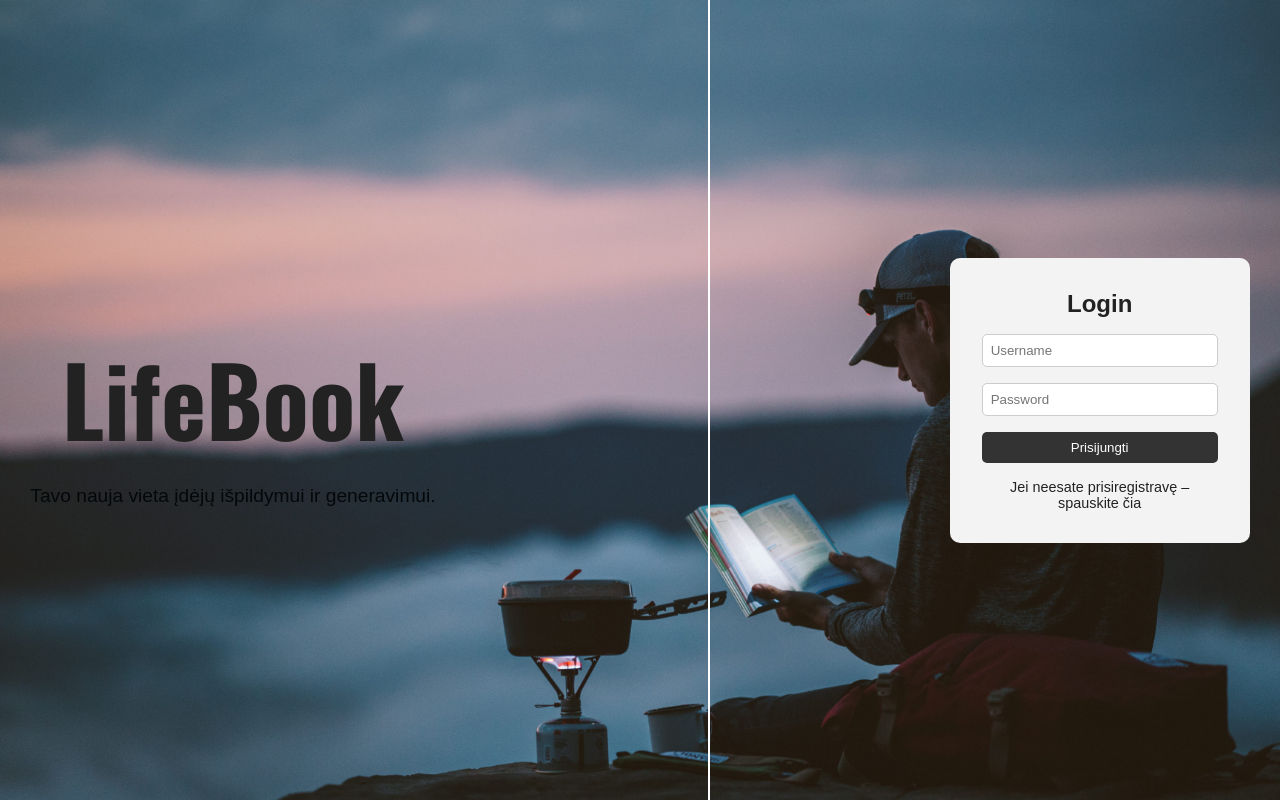
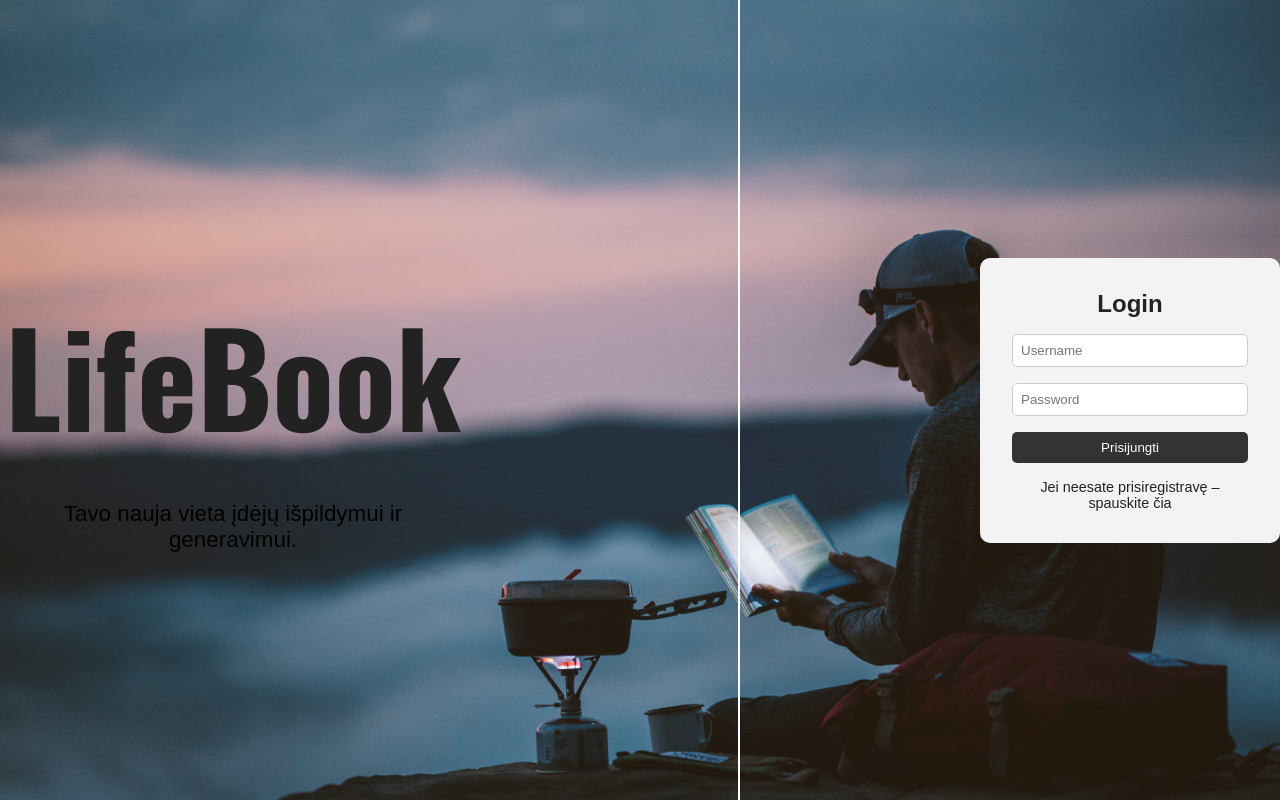
Before and after one commit to fAntomlt/baigiamasisdarbas, a React (Vite) app: page / in a window 1280 px wide. Built offline with nearby package versions, Linux system fonts and the light colour scheme.

Commit message:
Spacing between text on the left side added

```diff
--- a/src/pages/AuthPage.jsx
+++ b/src/pages/AuthPage.jsx
@@ -1,8 +1,6 @@
 import React from 'react';
 import styled from 'styled-components';
 import LoginForm from '../components/organisms/LoginForm';
-import bookImage from '../assets/book.png';
-import topSectionBg from '../assets/topsectionpic.jpg';
 import wallpaper from '../assets/wallpaper.jpg'
 
 const Wrapper = styled.div`
@@ -19,7 +17,14 @@ const Header = styled.header`
   text-align: center;
   font-family: "Oswald", sans-serif;
   font-weight: bold;
-  font-size: 6rem;
+  font-size: 8rem;
+`;
+
+const Subtext = styled.p`
+  text-align: center;
+  font-size: 1.4rem;
+  color: rgb(0, 0, 0);
+  font-family: 'Poppins', sans-serif;
 `;
 
 const Content = styled.div`
@@ -27,14 +32,6 @@ const Content = styled.div`
   justify-content: center;
   align-items: center;
   gap: 15rem;
-`;
-
-const Subtext = styled.p`
-  text-align: center;
-  font-size: 1.2rem;
-  margin-top: -1rem;
-  color: rgb(4, 8, 10);
-  font-family: 'Poppins', sans-serif;
 `;
 
 const LeftSide = styled.div`
```
